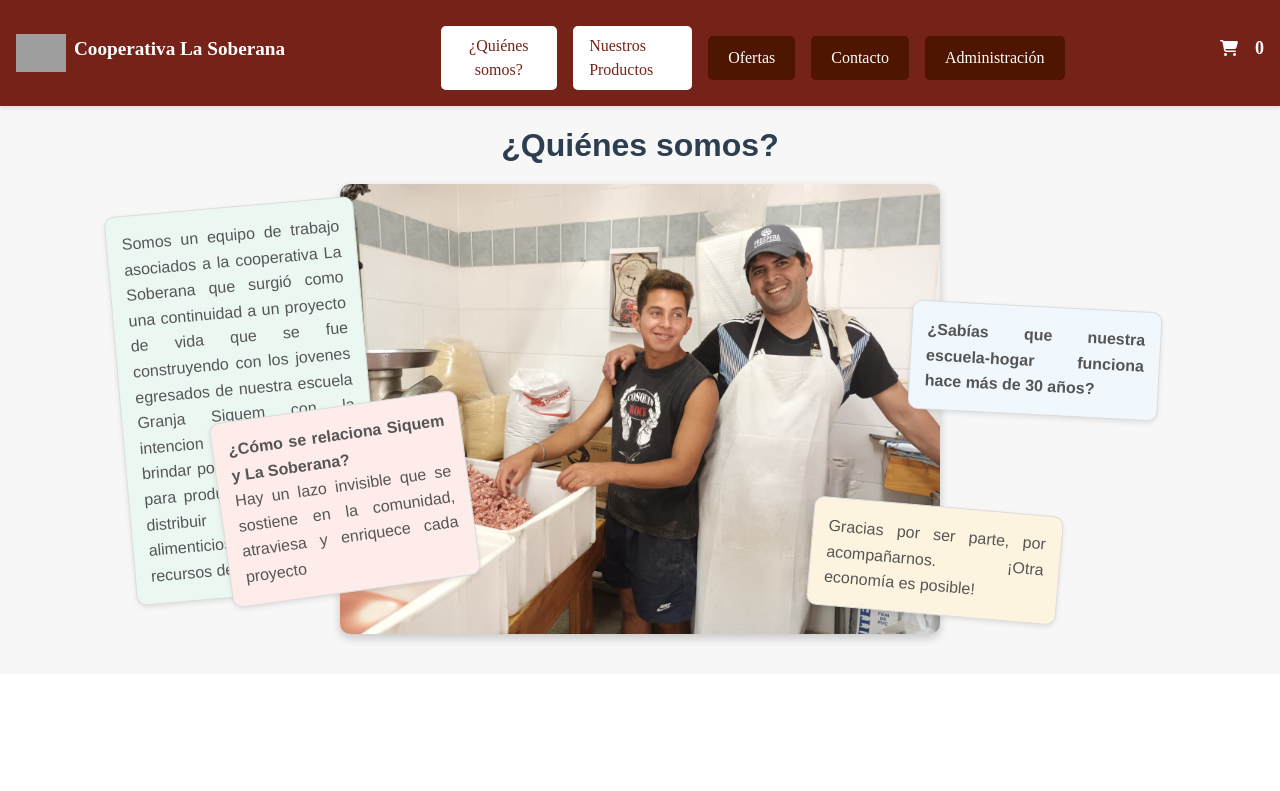
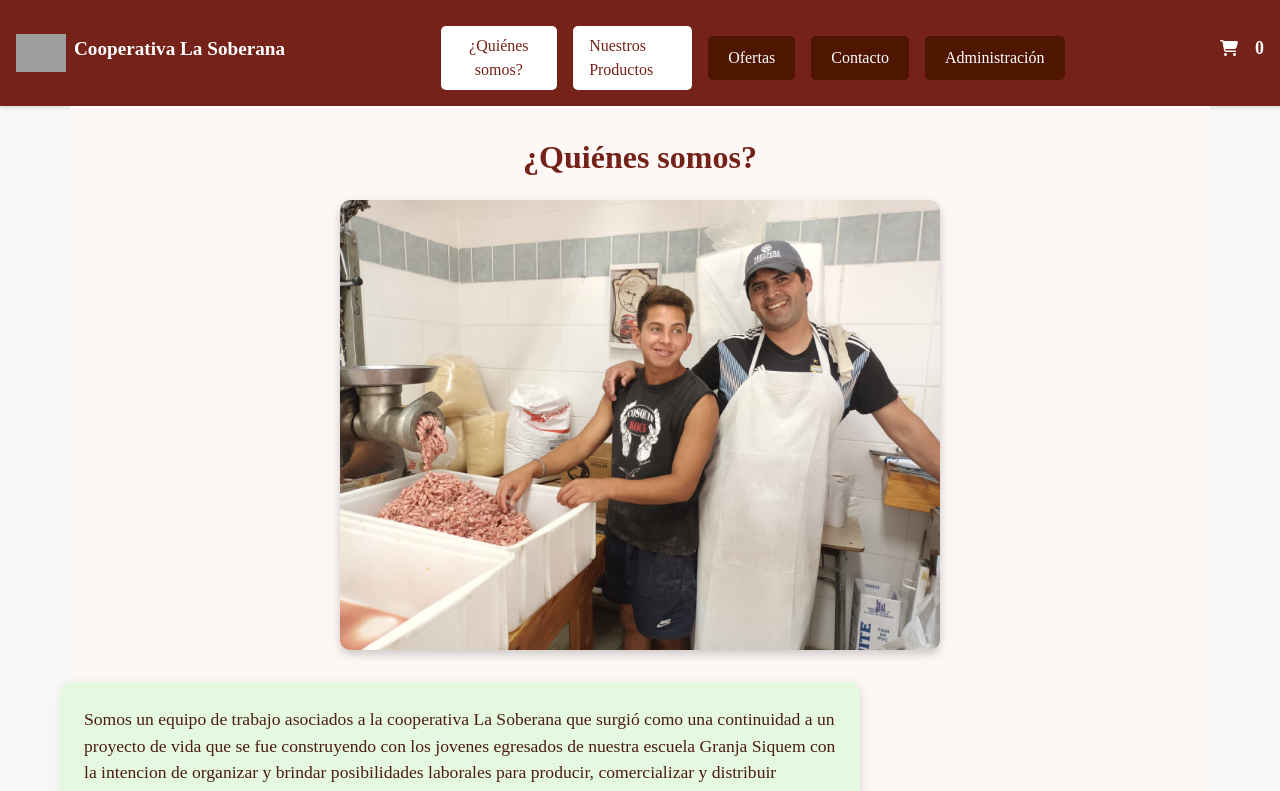
Before and after one commit to romimartinezurbani/ecommerce, a React (Create React App) app: page /about in a window 1280 px wide. Shown: the top 791 px of the page. Built offline with nearby package versions, Linux system fonts and the light colour scheme; grey boxes are pictures that could not be loaded.

Commit message:
css nosotros

```diff
--- a/src/components/About/About.css
+++ b/src/components/About/About.css
@@ -1,113 +1,63 @@
 .contenedor {
-  padding: 20px;
-  font-family: 'Arial', sans-serif;
-  line-height: 1.6;
-  color: #333;
-  position: relative;
   text-align: center;
+  padding: 2rem;
+  background-color: #fdf8f6; /* Fondo suave */
 }
 
-.contenedor h1 {
+h1 {
+  color: #752218;
   font-size: 2rem;
-  color: #2c3e50;
-  text-align: center;
-  margin-bottom: 20px;
+  margin-bottom: 1.5rem;
 }
 
 .nosotros {
-  width: 100%;
+  width: 80%;
   max-width: 600px;
-  height: auto;
-  display: block;
-  margin: 20px auto;
   border-radius: 10px;
   box-shadow: 0px 4px 10px rgba(0, 0, 0, 0.2);
+  margin-bottom: 2rem;
 }
 
-/* Contenedor que permite organizar las tarjetas de forma flotante */
-.cards-container {
-  position: relative;
-  width: 100%;
-  height: 600px; /* Ajusta esto según necesites */
+.dynamic-container {
+  display: flex;
+  flex-direction: column;
+  align-items: center;
+  gap: 1.5rem;
+  max-width: 1000px;
+  margin: 0 auto;
 }
 
 .dynamic-box {
-  position: absolute;
-  background-color: #f9f9f9;
-  border: 1px solid #ddd;
+  background-color: rgba(117, 34, 24, 0.1); /* Tono suave basado en #752218 */
+  padding: 1.5rem;
   border-radius: 10px;
-  padding: 15px;
-  box-shadow: 0px 2px 5px rgba(0, 0, 0, 0.1);
-  transform: rotate(var(--rotate, 0deg));
-  width: 250px;
+  box-shadow: 2px 2px 10px rgba(0, 0, 0, 0.1);
+  font-size: 1.1rem;
+  font-weight: 500;
+  color: #4a1c14; /* Un tono más oscuro para buena legibilidad */
+  width: 90%;
+  max-width: 800px;
+  position: relative;
   transition: transform 0.3s ease, box-shadow 0.3s ease;
 }
 
-.dynamic-box:hover {
-  transform: rotate(var(--rotate, 0deg)) scale(1.05);
-  box-shadow: 0px 4px 15px rgba(0, 0, 0, 0.2);
+/* Alternancia izquierda - derecha */
+.dynamic-box:nth-child(odd) {
+  align-self: flex-start;
+  transform: translateX(-10%);
+  background-color: #e5f8e0; /* Verde pastel */
 }
 
-/* Ubicaciones distintas para cada tarjeta */
-.dynamic-box:nth-child(1) {
-  top: 100px;
-  left: 50px;
-  --rotate: -5deg;
-  background-color: #eaf8f1;
+.dynamic-box:nth-child(even) {
+  align-self: flex-end;
+  transform: translateX(10%);
+  background-color: #fce8e6; /* Rojo pastel */
 }
 
-.dynamic-box:nth-child(2) {
-  top: 200px;
-  right: 50px;
-  --rotate: 3deg;
-  background-color: #f0f7fd;
-}
-
-.dynamic-box:nth-child(3) {
-  top: 300px;
-  left: 150px;
-  --rotate: -8deg;
-  background-color: #fdecea;
-}
-
-.dynamic-box:nth-child(4) {
-  top: 400px;
-  right: 150px;
-  --rotate: 5deg;
-  background-color: #fcf4de;
-}
-
-.dynamic-box:nth-child(5) {
-  top: 500px;
-  left: 250px;
-  --rotate: -3deg;
-  background-color: #dfe9f3;
-}
-
-.dynamic-box p {
-  margin: 0;
-  color: #555;
-  font-size: 1rem;
-  text-align: justify;
-}
-
-/* Responsividad */
+/* Ajuste para pantallas más pequeñas */
 @media (max-width: 768px) {
-  .cards-container {
-    height: auto;
-  }
-
   .dynamic-box {
-    position: relative;
-    margin: 10px auto;
-    width: 90%;
-    transform: none;
-  }
-
-  .dynamic-box:nth-child(n) {
-    top: auto;
-    left: auto;
-    right: auto;
-    transform: none;
+    width: 100%;
+    transform: none !important;
   }
 }
```
